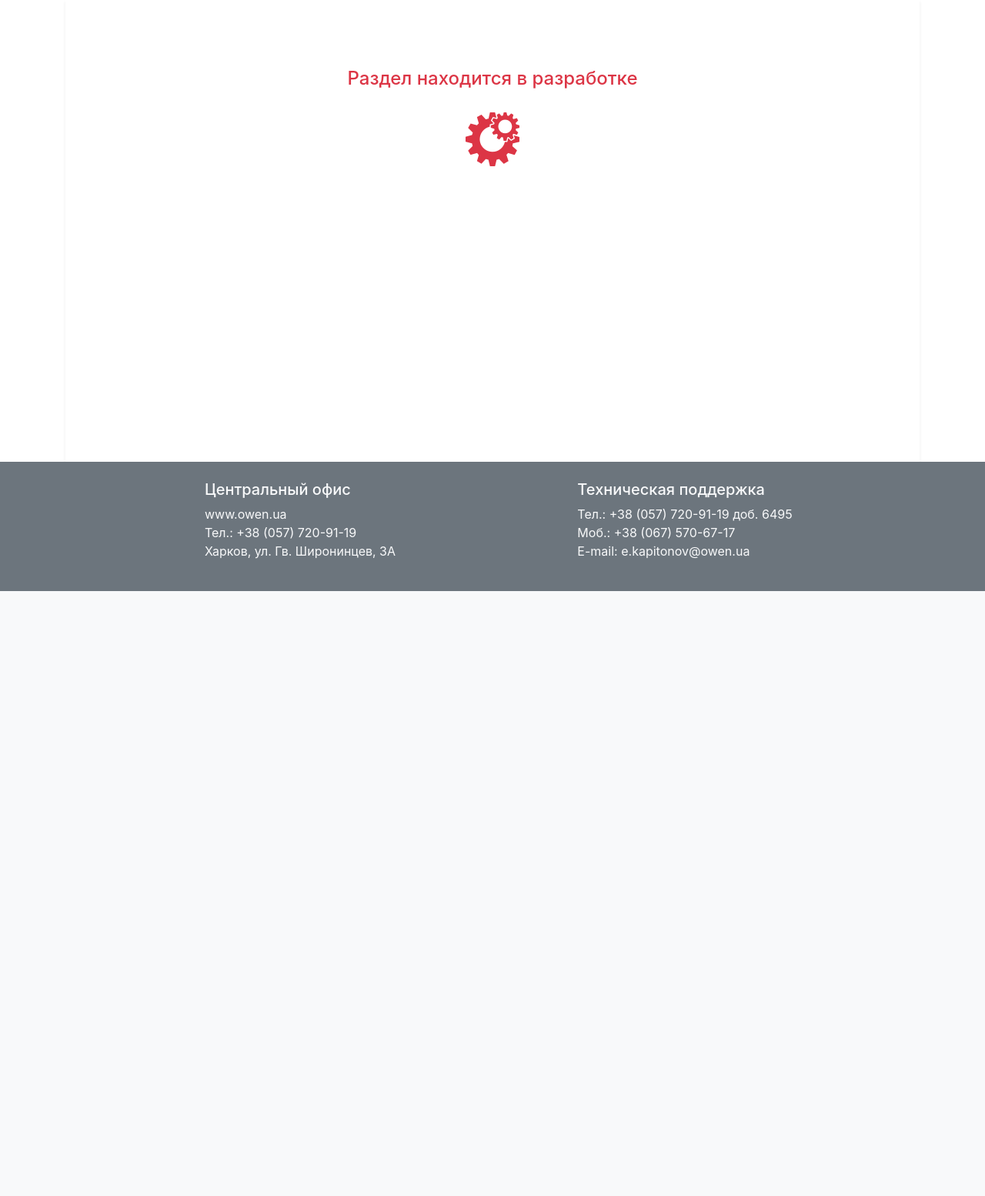
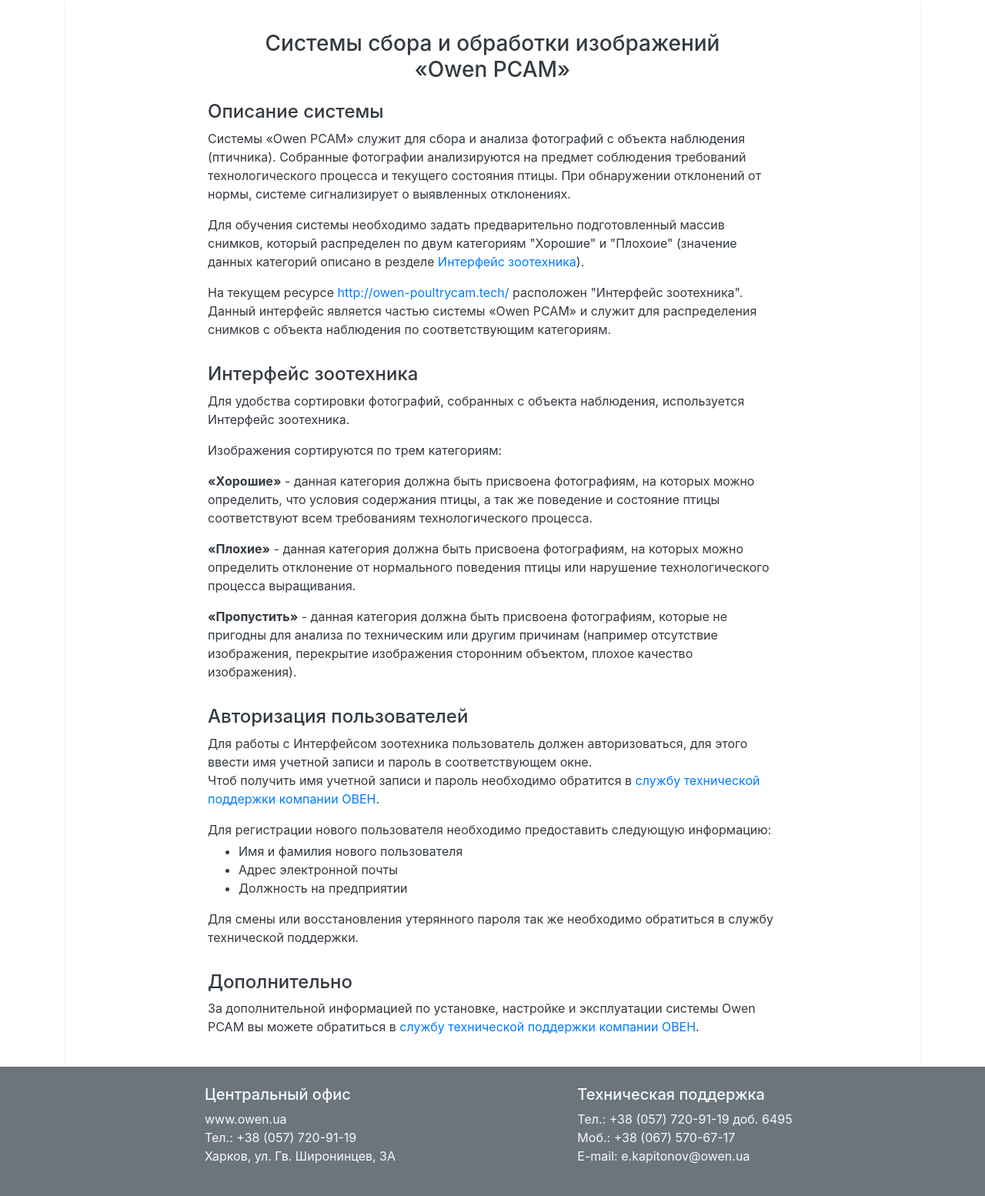
Before and after one commit to AlexGolovaschenko/PoultryCam, a Django app: page /docs/ in a window 1280 px wide. Shown: the part 50-1604 px from the top of the page at 77% size. Before the commit the page ends 818 px from the top, so only its background shows below. Run offline with Django 3.2, Linux system fonts and the light colour scheme; parts of the project's set-up code (start-up, migrations or seed data) failed here and were passed over; some libraries are stand-ins or nearby versions.

Commit message:
fillup documentation page

```diff
--- a/poultrycam/poultrycam/celery.py
+++ b/poultrycam/poultrycam/celery.py
@@ -23,6 +23,6 @@ app.autodiscover_tasks()
 app.conf.beat_schedule = {
     'update-photo-list-every-30-minutes': {         # name of the scheduler
         'task'      : 'update_photos_list',         # task name which we have created in tasks.py
-        'schedule'  : timedelta(minutes=5),        # set the period of running
+        'schedule'  : timedelta(minutes=30),        # set the period of running
     },
 }
--- a/poultrycam/poultrycam/templates/poultrycam/documentation.html
+++ b/poultrycam/poultrycam/templates/poultrycam/documentation.html
@@ -7,8 +7,83 @@
 <div class="container py-4" style="max-width: 800px">
 
 	<div class="container-fluid pt-3">
-		<h4 class="mt-5 text-danger text-center"> Раздел находится в разработке </h4>
-		<i class='fab fa-whmcs text-danger text-center w-100 pt-3' style='font-size:80px;'></i>
+		<h3 class="text-dark text-center">Системы сбора и обработки изображений <br/> «Owen PCAM»</h3>
+	</div>
+
+
+	<div class="container-fluid pt-3">
+		<h4 class="text-dark">Описание системы</h4>
+		<div class="text-dark">
+			<p> Системы «Owen PCAM» служит для сбора и анализа фотографий с объекта наблюдения (птичника).
+			Собранные фотографии анализируются на предмет соблюдения требований технологического процесса и текущего состояния птицы.
+			При обнаружении отклонений от нормы, системе сигнализирует о выявленных отклонениях. </p>
+
+			<p> Для обучения системы необходимо задать предварительно подготовленный массив снимков,
+			который распределен по двум категориям "Хорошие" и "Плохоие"
+			(значение данных категорий описано в резделе <a href="#C1">Интерфейс зоотехника</a>). </p>
+
+			<p> На текущем ресурсе <a href="http://owen-poultrycam.tech/">http://owen-poultrycam.tech/ </a>
+			расположен "Интерфейс зоотехника".
+			Данный интерфейс является частью системы «Owen PCAM» и служит для распределения снимков
+			с объекта наблюдения по соответствующим категориям. </p>
+		</div>
+	</div>
+
+	<div style="position: relative; top: -50px; visibility: hidden;" id="C1"></div>
+	<div class="container-fluid pt-3">
+		<h4 class="text-dark">Интерфейс зоотехника</h4>
+		<div class="text-dark">
+			<p> Для удобства сортировки фотографий, собранных с объекта наблюдения, используется Интерфейс зоотехника. </p>
+
+			<p> Изображения сортируются по трем категориям: </p>
+			<p> <b> «Хорошие»</b> - данная категория должна быть присвоена фотографиям, на которых можно определить,
+			что условия содержания птицы, а так же поведение и состояние птицы соответствуют
+			всем требованиям технологического процесса. </p>
+
+			<p> <b> «Плохие»</b> - данная категория должна быть присвоена фотографиям, на которых можно определить
+			отклонение от нормального поведения птицы или нарушение технологического процесса выращивания. </p>
+
+			<p> <b> «Пропустить»</b> - данная категория должна быть присвоена фотографиям, которые не пригодны
+			для анализа по техническим или другим причинам
+			(например отсутствие изображения, перекрытие изображения сторонним объектом, плохое качество изображения). </p>
+     		</p>
+		</div>
+	</div>
+
+	<div class="container-fluid pt-3">
+		<h4 class="text-dark">Авторизация пользователей</h4>
+		<div class="text-dark">
+			<p>
+			Для работы с Интерфейсом зоотехника пользователь должен авторизоваться,
+			для этого ввести имя учетной записи и пароль в соответствующем окне. <br/>
+
+			Чтоб получить имя учетной записи и пароль необходимо обратится в
+			<a href="{% url 'contacts' %}"> службу технической поддержки компании ОВЕН</a>.
+			</p>
+
+			<p class='mb-1'>
+			Для регистрации нового пользователя необходимо предоставить следующую информацию:
+			</p>
+			<ul class='mt-0 pt-0'>
+			 <li class='mt-0 pt-0'>Имя и фамилия нового пользователя</li>
+			 <li>Адрес электронной почты</li>
+			 <li>Должность на предприятии</li>
+			</ul>
+
+			<p> Для смены или восстановления утерянного пароля так же необходимо обратиться
+			в службу технической поддержки. </p>
+		</div>
+	</div>
+
+	<div class="container-fluid pt-3">
+		<h4 class="text-dark">Дополнительно</h4>
+		<div class="text-dark">
+			<p>
+			За дополнительной информацией по установке, настройке и эксплуатации
+			системы Owen PCAM вы можете обратиться в
+			<a href="{% url 'contacts' %}"> службу технической поддержки компании ОВЕН</a>.
+			</p>
+		</div>
 	</div>
 
 
```
Also changed, not shown: poultrycam/poultrycam/templates/poultrycam/contacts.html (+11 -11 lines), poultrycam/poultrycam/templates/poultrycam/documentation-in-develop.html (added, +17 -0 lines).
